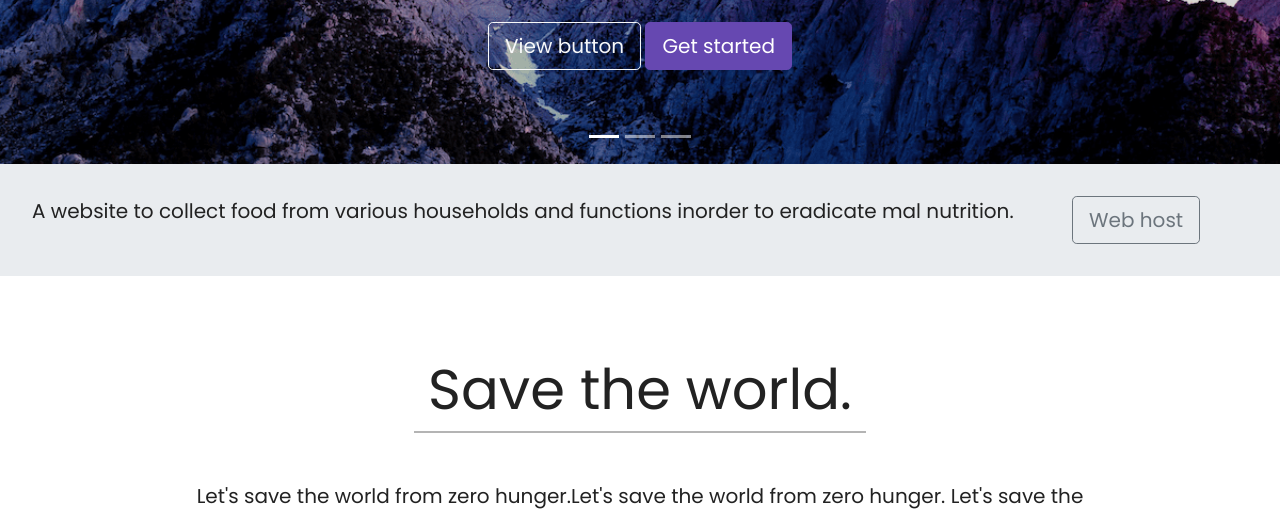
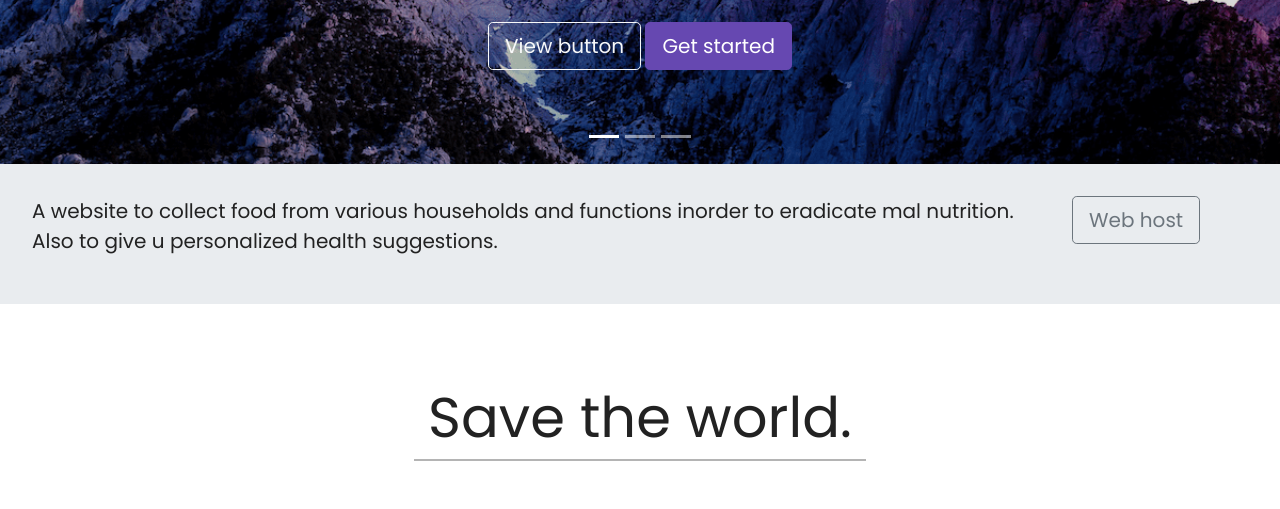
Before and after one commit to naga12-3/Web-project, a Django app: page / in a window 1280 px wide. Shown: the part 588-1097 px from the top of the page. Run offline with Django 3.2, Linux system fonts and the light colour scheme; some libraries are stand-ins or nearby versions.

Commit message:
Modified home page

```diff
--- a/website/templates/donation.html
+++ b/website/templates/donation.html
@@ -23,7 +23,7 @@
                 <span>Food Timing:</span>
 
                 <select name="food_timing" id="cars">
-                  <option value="ko" class="li" disabled selected>Food Timing</option>
+                  <option value="lokesh" class="varun" disabled selected>Food Timing</option>
                   <option value="morning" class="options">Morning</option>
                   <option value="afternoon" class="options">Afternoon</option>
                   <option value="evening" class="options">Evening</option>
--- a/website/templates/home.html
+++ b/website/templates/home.html
@@ -87,7 +87,7 @@
 	<div class="row jumbotron">
 		<div class="col-xs-12 col-sm-12 col-md-9 col-lg-9 col-xl-10">
 			<p class="lead">
-				A website to collect food from various households and functions inorder to eradicate mal nutrition.
+				A website to collect food from various households and functions inorder to eradicate mal nutrition. Also to give u personalized health suggestions.
 			</p>
 		</div>
 	<div class="col-xs-12 col-sm-12 col-md-3 col-lg-3 col-xl-2">
```
Also changed, not shown: website/templates/login.html (+7 -0 lines).
